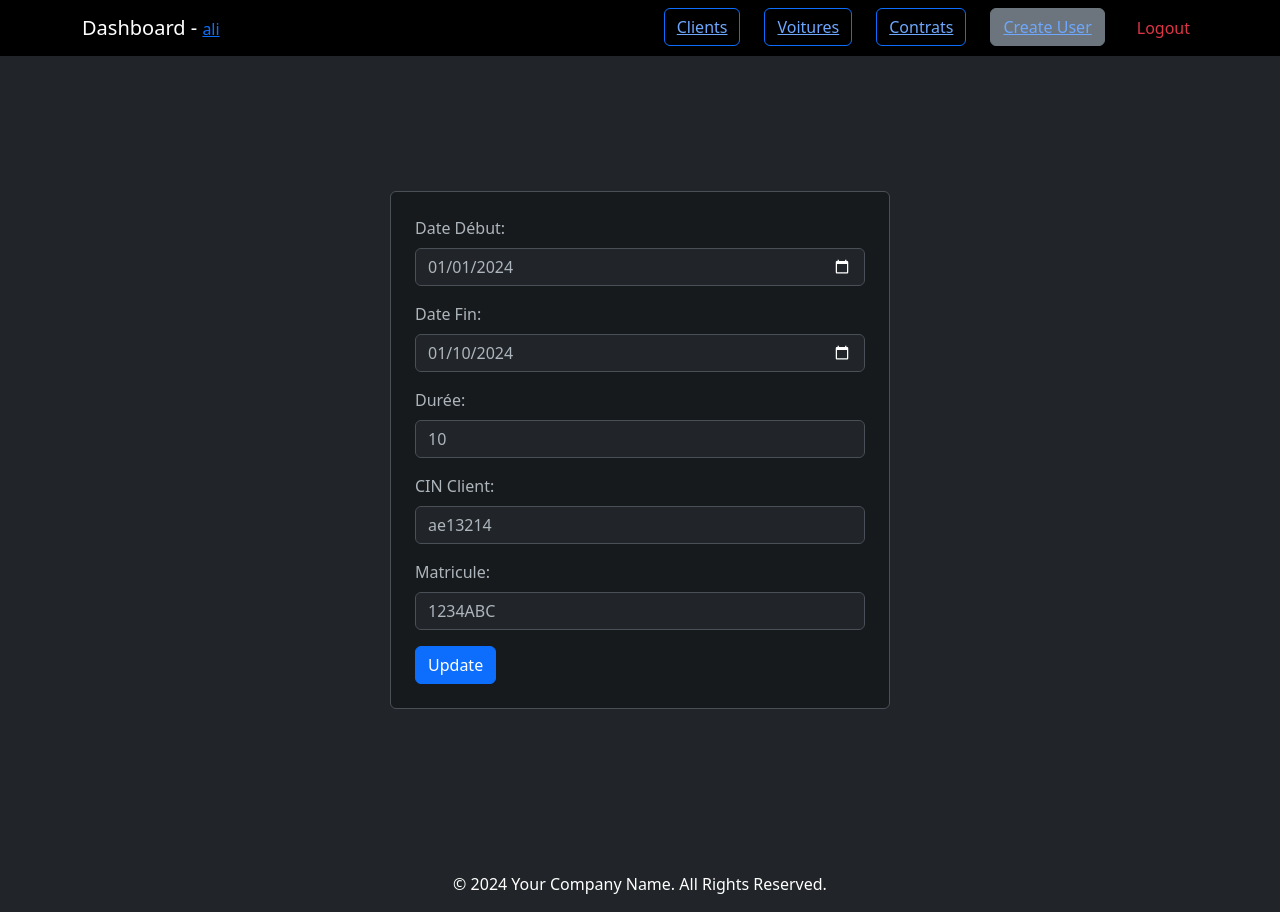
After one commit to mohammed-ali-boutaine/car-management, a PHP site: page /pages/contrat_edit.php?id=1 in a window 1280 px wide. The commit adds this page. Run offline with PHP 8.4, Linux system fonts and the light colour scheme; a user stored in the database is signed in; data comes from the database, SQL or seed files in the repository; a stand-in replaces the project's code that opens the database connection; some libraries are stand-ins or nearby versions.

Commit message:
finish edit functionality

```diff
--- a/dashboard.php
+++ b/dashboard.php
@@ -92,7 +92,7 @@ $conn->close();
         <button class="btn btn-secondary " id="create-account-toggle"> Create User</button>
           </li>
           <li class="nav-item  ms-4">
-            <a class="nav-link text-danger  mr-4" href="logout.php">Logout</a>
+            <a class="nav-link text-danger  mr-4" href="pages/logout.php">Logout</a>
           </li>
         </ul>
       </div>
@@ -144,7 +144,7 @@ if ($result->num_rows > 0) {
                 <td>" . $row["nom"] . "</td>
                 <td>" . $row["adress"] . "</td>
                 <td>" . $row["tel"] . "</td>
-                <td><a href='pages/client_edit.php?cin=" . $row["cin"] . "'>Edit</a> | <a href='pages/client_delete.php?cin=" . $row["cin"] . "'>Delete</a></td>
+                <td><a href='pages/client_edit.php?cin=" . urlencode($row["cin"]) . "'>Edit</a> | <a href='pages/client_delete.php?cin=" . urlencode($row["cin"]) . "'>Delete</a></td>
               </tr>";
     }
     echo "</table>";
--- /dev/null
+++ b/inc/footer.php
@@ -0,0 +1,10 @@
+
+</div>
+
+<footer class="bg-dark text-white text-center py-3">
+    <p class="mb-0">&copy; <?php echo date('Y'); ?> Your Company Name. All Rights Reserved.</p>
+</footer>
+    <script src="https://cdn.jsdelivr.net/npm/bootstrap@5.3.0/dist/js/bootstrap.bundle.min.js"></script>
+
+</body>
+</html>
--- /dev/null
+++ b/inc/nav.php
@@ -0,0 +1,51 @@
+<!DOCTYPE html>
+<html lang="en"  data-bs-theme="dark">
+<head>
+    <meta charset="UTF-8">
+    <title>Dashboard</title>
+    <link href="https://cdn.jsdelivr.net/npm/bootstrap@5.3.0/dist/css/bootstrap.min.css" rel="stylesheet">
+  <link rel="stylesheet" href="../public/style.css">
+</head>
+<body>
+
+<nav class="navbar navbar-expand-lg">
+    <div class="container">
+      <!-- Logo/Name -->
+      <a class="navbar-brand" href="/dashboard.php">Dashboard - <span class="h6 text-primary"><u> <?php echo htmlspecialchars($_SESSION["user_name"]); ?></u></span> </a>
+
+      <!-- Toggle button for mobile -->
+      <button class="navbar-toggler" type="button" data-bs-toggle="collapse" data-bs-target="#navbarNav" aria-controls="navbarNav" aria-expanded="false" aria-label="Toggle navigation">
+        <span class="navbar-toggler-icon"></span>
+      </button>
+
+      <!-- Navigation links -->
+      <div class="collapse navbar-collapse" id="navbarNav">
+        <ul class="navbar-nav ms-auto">
+
+
+          <li class="nav-item  ms-4">
+            <button class=" btn mr-4 toggle-btn btn-outline-primary" id="client"><a href="../dashboard.php"> Clients</a></button>
+          </li>
+          <li class="nav-item  ms-4">
+            <button class=" btn btn-outline-primary mr-4  toggle-btn"  id="voiture"><a href="../dashboard.php"> Voitures</a></button>
+          </li>
+          <li class="nav-item  ms-4 me-8">
+            <button class=" btn btn-outline-primary  mr-4  toggle-btn"  id="contrat"><a href="../dashboard.php"> Contrats</a> </button>
+          </li>
+          <li class="nav-item  ms-4">
+        <button class="btn btn-secondary " id="create-account-toggle"><a href="../dashboard.php">Create User</a> </button>
+          </li>
+          <li class="nav-item  ms-4">
+            <a class="nav-link text-danger  mr-4" href="../pages/logout.php">Logout</a>
+          </li>
+        </ul>
+      </div>
+    </div>
+  </nav>
+
+  <!-- <div class="container d-flex justify-content-end">
+    <button class="btn btn-primary my-4" id="create-account-toggle"> Create User</button>
+
+  </div> -->
+
+<div class="container min-vh-100">
--- a/pages/client_add.php
+++ b/pages/client_add.php
@@ -3,6 +3,8 @@ zqdzqd
 include "../config.php";
 include "../db/conn.php";
 include "../functions/helpers.php";
+
+// Authentication function
 
 requireAuth();
 
--- /dev/null
+++ b/pages/contrat_edit.php
@@ -0,0 +1,103 @@
+<?php
+include "../config.php";
+include "../db/conn.php";
+include "../functions/helpers.php";
+
+// Authentication function
+requireAuth();
+
+$client = [];
+$id_from_url = (int) $_GET['id'];
+
+
+if ($_SERVER["REQUEST_METHOD"] == "POST") {
+    // Handle form submission
+    // $id = (int) $_POST['id'];
+    $date_debut = $_POST['date_debut'] ?? '';
+    $date_fin = $_POST['date_fin'] ?? '';
+    $dure = (int) $_POST['dure'];
+    $cin_client = $_POST['cin_client'] ?? '';
+    $id_matric = $_POST['id_matric'] ?? '';
+
+    // Validation
+    if (empty($date_debut) || empty($date_fin) || empty($dure) || empty($cin_client) || empty($id_matric)) {
+        redirect("../index.php");
+        exit;
+    }
+
+    // Sanitize inputs
+    // Sanitize inputs
+    $id = (int) sanitize_input($id);
+    $date_debut = sanitize_input($date_debut);
+    $date_fin = sanitize_input($date_fin);
+    $dure = (int) sanitize_input($dure);
+    $cin_client = sanitize_input($cin_client);
+    $id_matric = sanitize_input($id_matric);
+    $id_from_url = (int) sanitize_input($id_from_url);
+
+    // Update client in the database
+    $stmt = $conn->prepare("UPDATE contrats SET date_debut = ?, date_fin = ?, dure = ?, cin_client = ?, id_matric = ? WHERE id = ?");
+    if ($stmt === false) {
+        die("Error preparing the statement: " . $conn->error);
+    }
+
+    $stmt->bind_param("ssisii", $date_debut, $date_fin, $dure, $cin_client, $id_matric, $id_from_url);
+    if ($stmt->execute()) {
+        $stmt->close();
+        redirect("../index.php");
+        exit;
+    } else {
+        die("Error executing the statement: " . $stmt->error);
+    }
+} elseif (!empty($id_from_url)) {
+    // Fetch client data to populate the form
+    $stmt = $conn->prepare("SELECT id, date_debut, date_fin, dure, cin_client, id_matric FROM contrats WHERE id = ?");
+    if ($stmt === false) {
+        die("Error preparing the statement: " . $conn->error);
+    }
+
+    $stmt->bind_param("i", $id_from_url);
+    if ($stmt->execute()) {
+        $result = $stmt->get_result();
+        $contrat = $result->fetch_assoc();
+        $stmt->close();
+    } else {
+        die("Error fetching client data: " . $stmt->error);
+    }
+}
+
+?>
+
+<?php
+include "../inc/nav.php";
+?>
+<?php if (!empty($contrat)) : ?>
+    <!-- Display the form -->
+    <form method="POST" action="contrat_edit.php?id=<?php echo urlencode($id_from_url); ?>" class="p-4 border rounded">
+    <div class="mb-3">
+        <label for="date_debut" class="form-label">Date Début:</label>
+        <input type="date" id="date_debut" name="date_debut" class="form-control" value="<?php echo htmlspecialchars($contrat['date_debut']); ?>" required>
+    </div>
+    <div class="mb-3">
+        <label for="date_fin" class="form-label">Date Fin:</label>
+        <input type="date" id="date_fin" name="date_fin" class="form-control" value="<?php echo htmlspecialchars($contrat['date_fin']); ?>" required>
+    </div>
+    <div class="mb-3">
+        <label for="dure" class="form-label">Durée:</label>
+        <input type="number" id="dure" name="dure" class="form-control" value="<?php echo htmlspecialchars($contrat['dure']); ?>" required>
+    </div>
+    <div class="mb-3">
+        <label for="cin_client" class="form-label">CIN Client:</label>
+        <input type="text" id="cin_client" name="cin_client" class="form-control" value="<?php echo htmlspecialchars($contrat['cin_client']); ?>" required>
+    </div>
+    <div class="mb-3">
+        <label for="id_matric" class="form-label">Matricule:</label>
+        <input type="text" id="id_matric" name="id_matric" class="form-control" value="<?php echo htmlspecialchars($contrat['id_matric']); ?>" required>
+    </div>
+    <button type="submit" class="btn btn-primary">Update</button>
+</form>
+<?php else : ?>
+    <p>Contrat not found.</p>
+<?php endif; ?>
+
+<?php include "../inc/footer.php"; ?>
```
Also changed, not shown: pages/client_edit.php (+80 -32 lines), pages/voiture_edit.php (added, +95 -0 lines).
